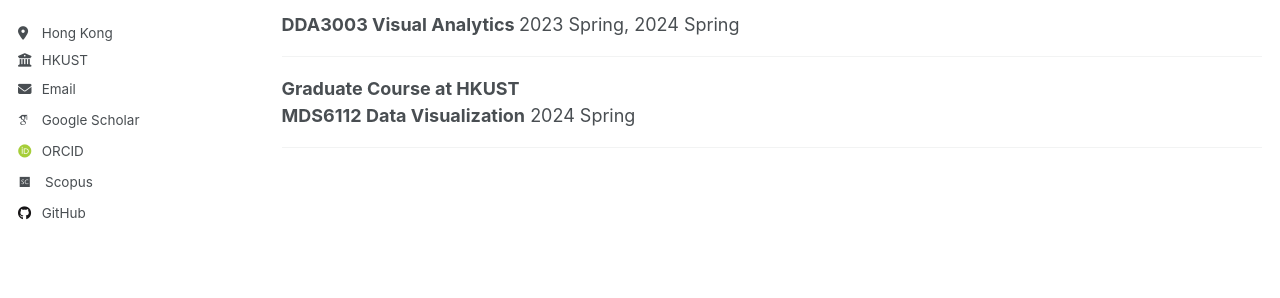
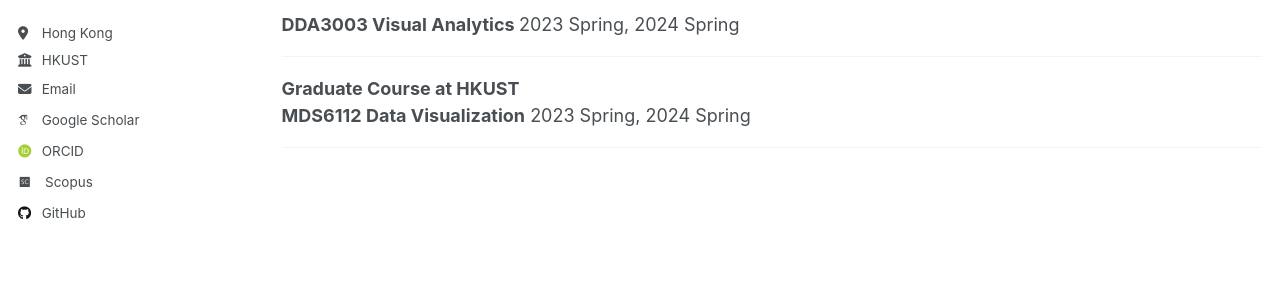
Before and after one commit to stevenhan1991/stevenhan1991.github.io, a Jekyll site: the page built from _pages/teaching.md, in a window 1280 px wide and 958 px high. Shown: the part 403-701 px from the top of the window. Built offline with Jekyll 4.4.1, drawn with Linux system fonts in a browser that asks for light colours; some web fonts are replaced.

Commit message:
Update teaching.md

```diff
--- a/_pages/teaching.md
+++ b/_pages/teaching.md
@@ -40,7 +40,7 @@ redirect_from:
  <b> Graduate Course at HKUST</b>
 
   <div class="text">
-    <div class="title"><b>MDS6112 Data Visualization</b> 2024 Spring
+    <div class="title"><b>MDS6112 Data Visualization</b> 2023 Spring, 2024 Spring
     </div>
    <hr>
 
```
